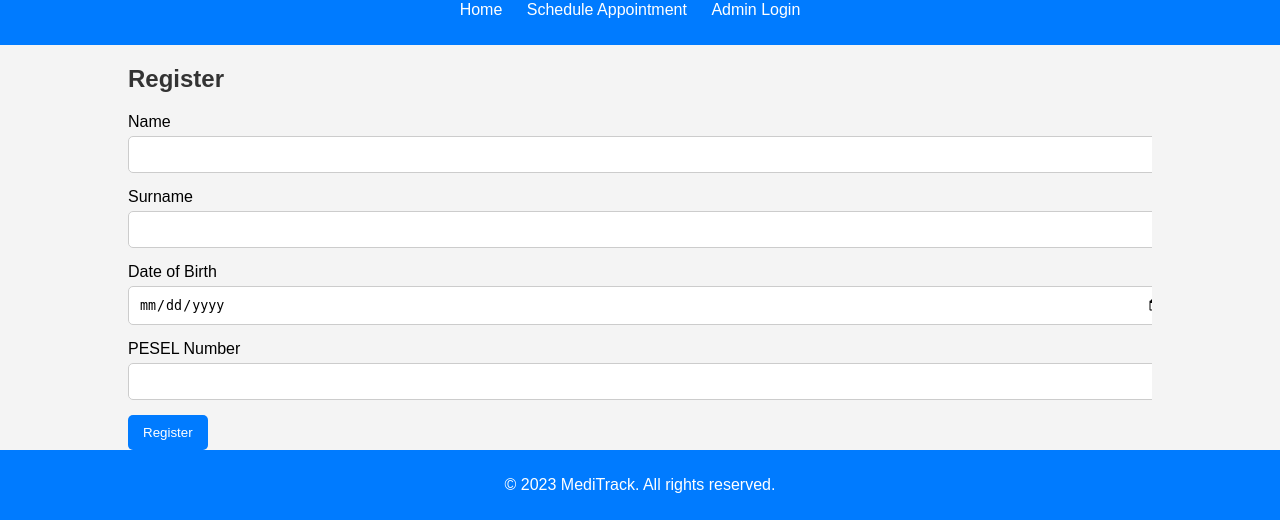
After one commit to NoFroscik-bit/MediTrack, a Flask app: page /register in a window 1280 px wide. The commit adds this page. Shown: the part 360-880 px from the top of the page. Run offline with Flask 3, Linux system fonts and the light colour scheme.

Commit message:
Changed admin login, security of the application and much more

```diff
--- a/app.py
+++ b/app.py
@@ -9,7 +9,6 @@ DATABASE = 'meditrack.db'
 ADMIN_DATABASE = 'adminbase.db'
 
 
-# Database initialization for main application
 def init_db():
     with sqlite3.connect(DATABASE) as conn:
         cursor = conn.cursor()
@@ -17,7 +16,9 @@ def init_db():
             CREATE TABLE IF NOT EXISTS Patient (
                 id INTEGER PRIMARY KEY AUTOINCREMENT,
                 name TEXT NOT NULL,
+                surname TEXT NOT NULL,
                 date_of_birth TEXT NOT NULL,
+                pesel TEXT NOT NULL,
                 medical_history TEXT
             )
         ''')
@@ -39,7 +40,6 @@ def init_db():
         conn.commit()
 
 
-# Database initialization for admin login
 def init_admin_db():
     with sqlite3.connect(ADMIN_DATABASE) as conn:
         cursor = conn.cursor()
@@ -50,7 +50,6 @@ def init_admin_db():
                 password TEXT NOT NULL
             )
         ''')
-        # Insert a test admin user if the table is empty
         cursor.execute('SELECT COUNT(*) FROM Admin')
         if cursor.fetchone()[0] == 0:
             cursor.execute('INSERT INTO Admin (username, password) VALUES (?, ?)', ('Test', 'Test'))
@@ -63,7 +62,6 @@ def create_tables():
     init_admin_db()
 
 
-# Database helper functions
 def get_db_connection():
     conn = sqlite3.connect(DATABASE)
     conn.row_factory = sqlite3.Row
@@ -126,16 +124,30 @@ def index():
     return render_template('index.html')
 
 
-@app.route('/add_patient', methods=['GET', 'POST'])
+@app.route('/add_patient', methods=['POST'])
 def add_patient_route():
+    if 'admin_id' in session:
+        if request.method == 'POST':
+            name = request.form['name']
+            surname = request.form['surname']
+            date_of_birth = request.form['date_of_birth']
+            pesel = request.form['pesel']
+            add_patient(name, surname, date_of_birth, pesel)
+            flash('Patient added successfully !', 'success')
+            return redirect(url_for('admin_panel'))
+            flash('You do not have permission to access this page.', 'danger')
+            return redirect(url_for('index'))
+
+@app.route('/register', methods=['GET', 'POST'])
+def register():
     if request.method == 'POST':
         name = request.form['name']
+        surname = request.form['surname']
         date_of_birth = request.form['date_of_birth']
-        medical_history = request.form.get('medical_history', '')
-        add_patient(name, date_of_birth, medical_history)
-        flash('Patient added successfully!', 'success')
+        pesel = request.form['pesel']
+        flash('Registration successful!', 'success')
         return redirect(url_for('index'))
-    return render_template('add_patient.html')
+    return render_template('register.html')
 
 
 @app.route('/schedule_appointment', methods=['GET', 'POST'])
@@ -157,13 +169,20 @@ def admin_login():
 
         admin = validate_admin(username, password)
         if admin:
-            session['admin_id'] = admin[0]
+            session['admin_id'] = admin['id']
             flash('Admin login successful!', 'success')
             return redirect(url_for('admin_panel'))
         else:
             flash('Invalid username or password', 'danger')
 
     return render_template('admin_login.html')
+
+
+@app.route('/logout')
+def logout():
+    session.pop('admin_id', None)
+    flash('You have been logged out.', 'success')
+    return redirect(url_for('index'))
 
 
 @app.route('/admin_panel')
@@ -177,6 +196,7 @@ def admin_panel():
         return redirect(url_for('index'))
 
 
+
 @app.route('/cancel_appointment/<int:appointment_id>')
 def cancel_appointment_route(appointment_id):
     if 'admin_id' in session:
@@ -187,6 +207,5 @@ def cancel_appointment_route(appointment_id):
         flash('You do not have permission to access this page.', 'danger')
         return redirect(url_for('index'))
 
-
 if __name__ == '__main__':
     app.run(debug=True)
--- a/models.py
+++ b/models.py
@@ -7,11 +7,11 @@ def get_db_connection():
     conn.row_factory = sqlite3.Row  # This allows us to access columns by name
     return conn
 
-def add_patient(name, date_of_birth, medical_history):
+def add_patient(name, surname, date_of_birth, pesel, medical_history=''):
     conn = get_db_connection()
     cursor = conn.cursor()
-    cursor.execute('INSERT INTO Patient (name, date_of_birth, medical_history) VALUES (?, ?, ?)',
-                   (name, date_of_birth, medical_history))
+    cursor.execute('INSERT INTO Patient (name, surname, date_of_birth, pesel, medical_history) VALUES (?, ?, ?, ?, ?)',
+                   (name, surname, date_of_birth, pesel, medical_history))
     conn.commit()
     conn.close()
 
--- a/templates/base.html
+++ b/templates/base.html
@@ -13,9 +13,11 @@
             <nav>
                 <ul>
                     <li><a href="{{ url_for('index') }}">Home</a></li>
-                    <li><a href="{{ url_for('add_patient_route') }}">Add Patient</a></li>
                     <li><a href="{{ url_for('schedule_appointment') }}">Schedule Appointment</a></li>
                     <li><a href="{{ url_for('admin_login') }}">Admin Login</a></li>
+                    {% if 'admin_id' in session %}
+                    <li><a href="{{ url_for('logout') }}">Logout</a></li>
+                    {% endif %}
                 </ul>
             </nav>
         </div>
--- /dev/null
+++ b/templates/register.html
@@ -0,0 +1,24 @@
+{% extends 'base.html' %}
+
+{% block content %}
+<h2>Register</h2>
+<form method="POST">
+    <div class="form-group">
+        <label for="name">Name</label>
+        <input type="text" name="name" required>
+    </div>
+    <div class="form-group">
+        <label for="surname">Surname</label>
+        <input type="text" name="surname" required>
+    </div>
+    <div class="form-group">
+        <label for="date_of_birth">Date of Birth</label>
+        <input type="date" name="date_of_birth" required>
+    </div>
+    <div class="form-group">
+        <label for="pesel">PESEL Number</label>
+        <input type="text" name="pesel" required>
+    </div>
+    <button type="submit">Register</button>
+</form>
+{% endblock %}
```
Also changed, not shown: templates/admin_login.html (+5 -23 lines), templates/admin_panel.html (+22 -15 lines), meditrack.db.
